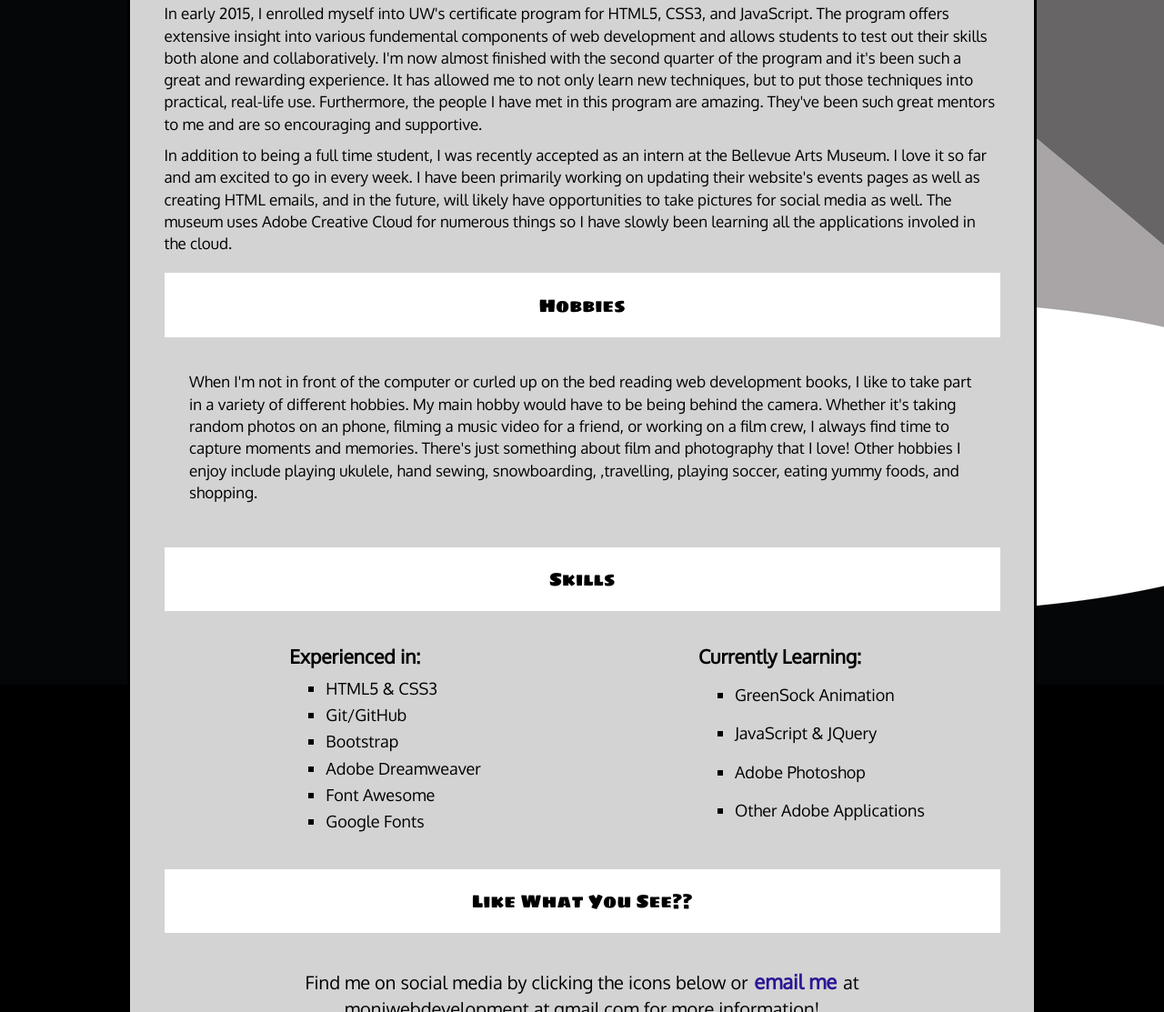
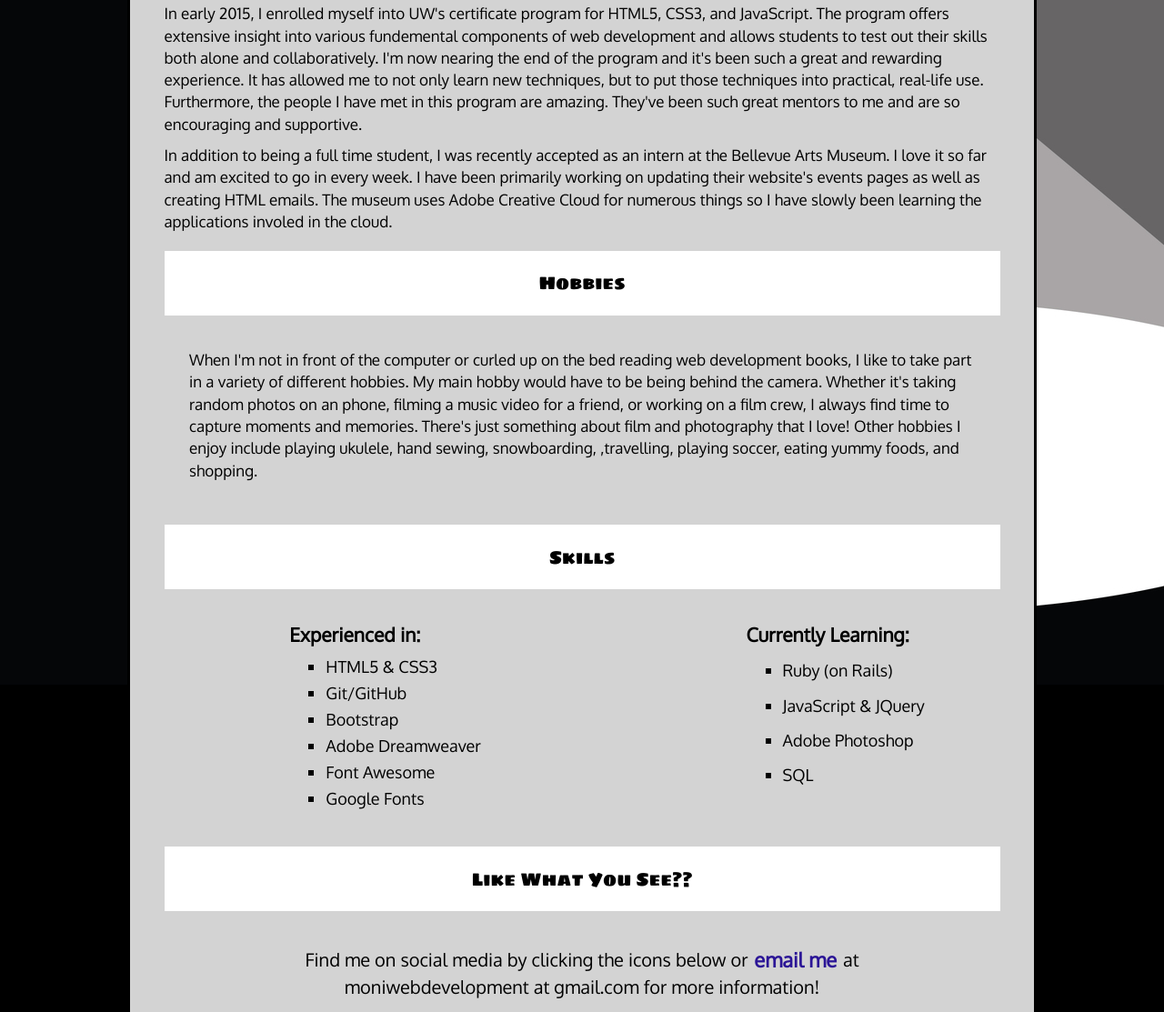
Before and after one commit to mkatzer2/portfolio, a plain HTML site: page monicas-bio.html in a window 1280 px wide. Shown: the part 747-1860 px from the top of the page at 91% size. Drawn offline with nearby package versions, Linux system fonts and the light colour scheme; a script that the page names is missing.

Commit message:
updated bio info

```diff
--- a/monicas-bio.html
+++ b/monicas-bio.html
@@ -71,8 +71,8 @@
         <p>Hi there! My name is Monica! I am currently an undergradute student at the University of Washington, Seattle. I will be graduating in June 2016 with a Bachelor's Degree in Japanese and a certificate in Web Development. </p>
           <p>Growing up lucky enough to visit Japan every summer, my childhood was filled with great memories there. Being surrounded by family who only knew how to speak Japanese gave me the unique opportunity to learn through interactions with them and eventually led to my fluency in the language.  As I grew older, my love for Japanese stuck with me and I made the decision to pursue Japanese at the UW. </p>
         <p>My passion for coding made it's spark late in my college career when I took CSE 142 (Introduction to Java Programming). Later, when I was first introduce to HTML and CSS, I was amazed. I know it sounds cheesy, but it made me feel as though I was a magician. I loved being able to take an idea in my mind and see it come together bit by bit right before my eyes.</p>
-          <p>In early 2015, I enrolled myself into UW's certificate program for HTML5, CSS3, and JavaScript. The program offers extensive insight into various fundemental components of web development and allows students to test out their skills both alone and collaboratively. I'm now almost finished with the second quarter of the program and it's been such a great and rewarding experience. It has allowed me to not only learn new techniques, but to put those techniques into practical, real-life use. Furthermore, the people I have met in this program are amazing. They've been such great mentors to me and are so encouraging and supportive.</p>
-        <p>In addition to being a full time student, I was recently accepted as an intern at the Bellevue Arts Museum. I love it so far and am excited to go in every week. I have been primarily working on updating their website's events pages as well as creating HTML emails, and in the future, will likely have opportunities to take pictures for social media as well. The museum uses Adobe Creative Cloud for numerous things so I have slowly been learning all the applications involed in the cloud. </p>
+          <p>In early 2015, I enrolled myself into UW's certificate program for HTML5, CSS3, and JavaScript. The program offers extensive insight into various fundemental components of web development and allows students to test out their skills both alone and collaboratively. I'm now nearing the end of the program and it's been such a great and rewarding experience. It has allowed me to not only learn new techniques, but to put those techniques into practical, real-life use. Furthermore, the people I have met in this program are amazing. They've been such great mentors to me and are so encouraging and supportive.</p>
+        <p>In addition to being a full time student, I was recently accepted as an intern at the Bellevue Arts Museum. I love it so far and am excited to go in every week. I have been primarily working on updating their website's events pages as well as creating HTML emails. The museum uses Adobe Creative Cloud for numerous things so I have slowly been learning the applications involed in the cloud. </p>
         <h2 class="title">Hobbies</h2>
         <p class="hobbies">When I'm not in front of the computer or curled up on the bed reading web development books, I like to take part in a variety of different hobbies. My main hobby would have to be being behind the camera. Whether it's taking random photos on an phone, filming a music video for a friend, or working on a film crew, I always find time to capture moments and memories. There's just something about film and photography that I love! Other hobbies I enjoy include playing ukulele, hand sewing, snowboarding, ,travelling, playing soccer, eating yummy foods, and shopping.  </p>
 
@@ -92,10 +92,10 @@
           <div class="learning">
             <h4>Currently Learning: </h4>
             <ul class="fancy-bullet">
-              <li>GreenSock Animation</li>
+              <li>Ruby (on Rails)</li>
               <li>JavaScript &amp; JQuery</li>
               <li>Adobe Photoshop</li>
-              <li>Other Adobe Applications</li>
+              <li>SQL</li>
             </ul>
           </div>
         </div>
```
